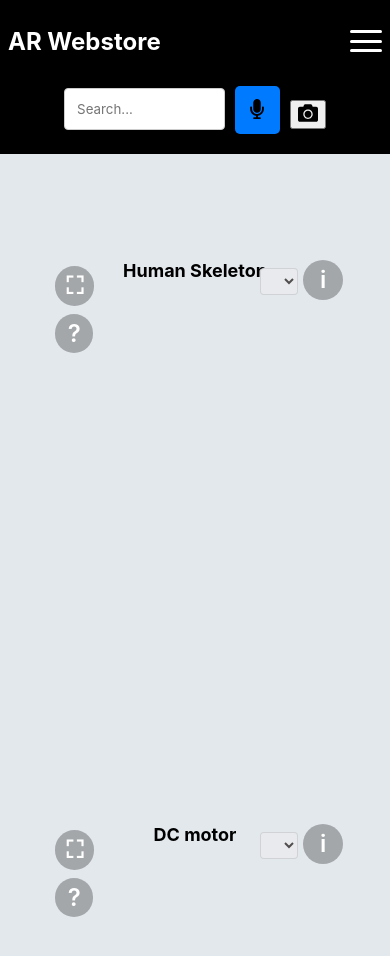
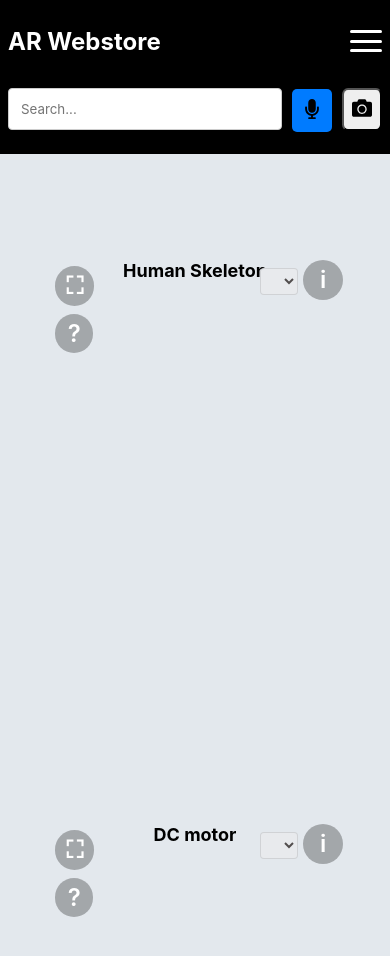
Before and after one commit to PrachiBhatt443/gs, a React (Create React App) app: page / in a window 390 px wide. Shown: the top 956 px of the page. Built offline with nearby package versions, Linux system fonts and the light colour scheme.

Commit message:
ui fix bssss

```diff
--- a/src/components/Header/Header.jsx
+++ b/src/components/Header/Header.jsx
@@ -197,14 +197,14 @@ const Header = ({ onSearch }) => {
             className="search-bar"
           />
           <button onClick={handleVoiceSearch} className="voice-search-btn">
-            {listening ? "Listening..." : <FaMicrophone style={{ color: "black" }} size={20} />}
+            {listening ? <FaMicrophone style={{ color: "red" }} size={20}/> : <FaMicrophone style={{ color: "black" }} size={20} />}
           </button>
 
           {/* Camera Icon */}
           <button
             onClick={() => window.location.href = " /3D/index.html"} // Redirect to your HTML file
             className="camera-btn"
-            style={{ marginLeft: "10px" }}
+            style={{ marginLeft: "10px", padding: "8px", marginBottom: "9px", borderRadius: "15%" }}
           >
             <FaCamera style={{ color: "black" }} size={20} />
           </button>
--- a/src/components/Header/styles.css
+++ b/src/components/Header/styles.css
@@ -155,7 +155,7 @@ nav {
   }
 
   .search-container {
-    width: 70%;
+    width: 100%;
     margin-top: 0.5rem;
   }
 
@@ -164,8 +164,8 @@ nav {
   }
 
   .voice-search-btn {
-    width: 20%;
-    padding: 12.5px;
+    width: 11%;
+      padding: 10px;
     margin-bottom: 0.5rem;
   }
 
```
